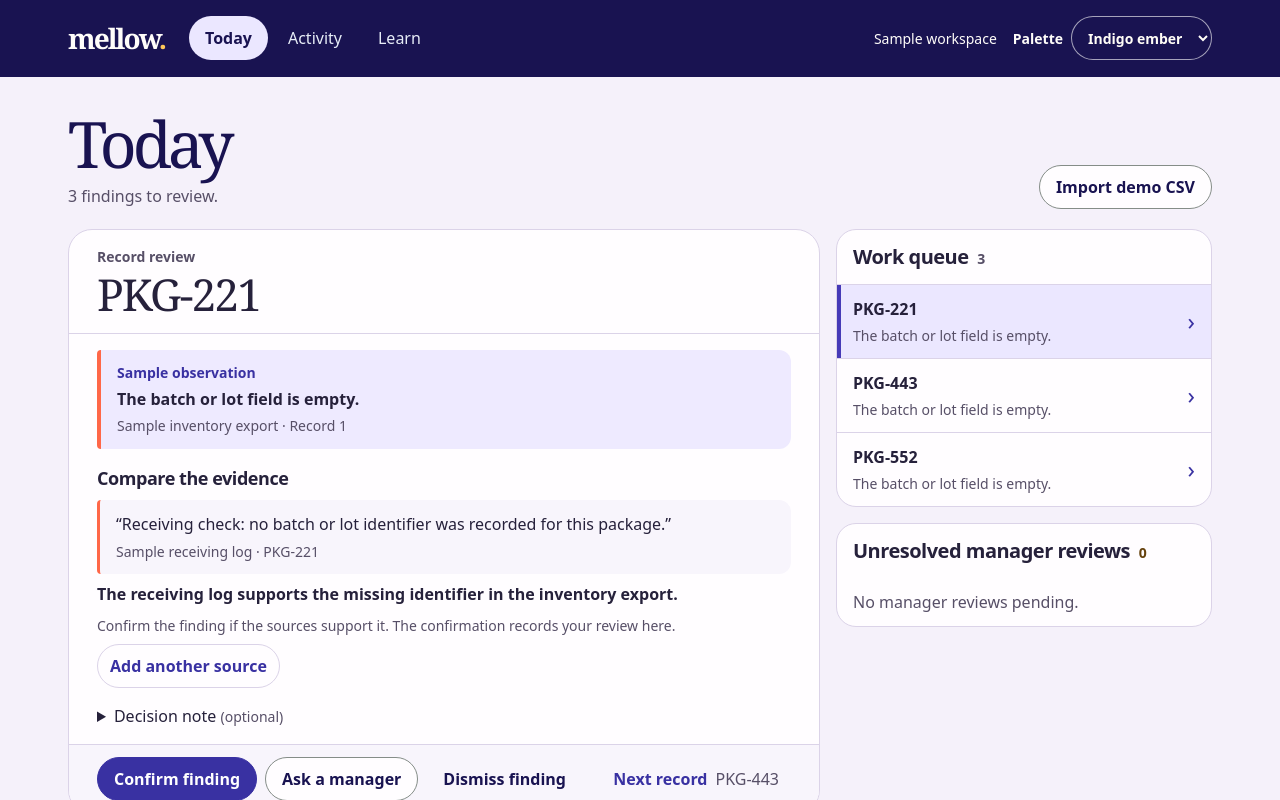
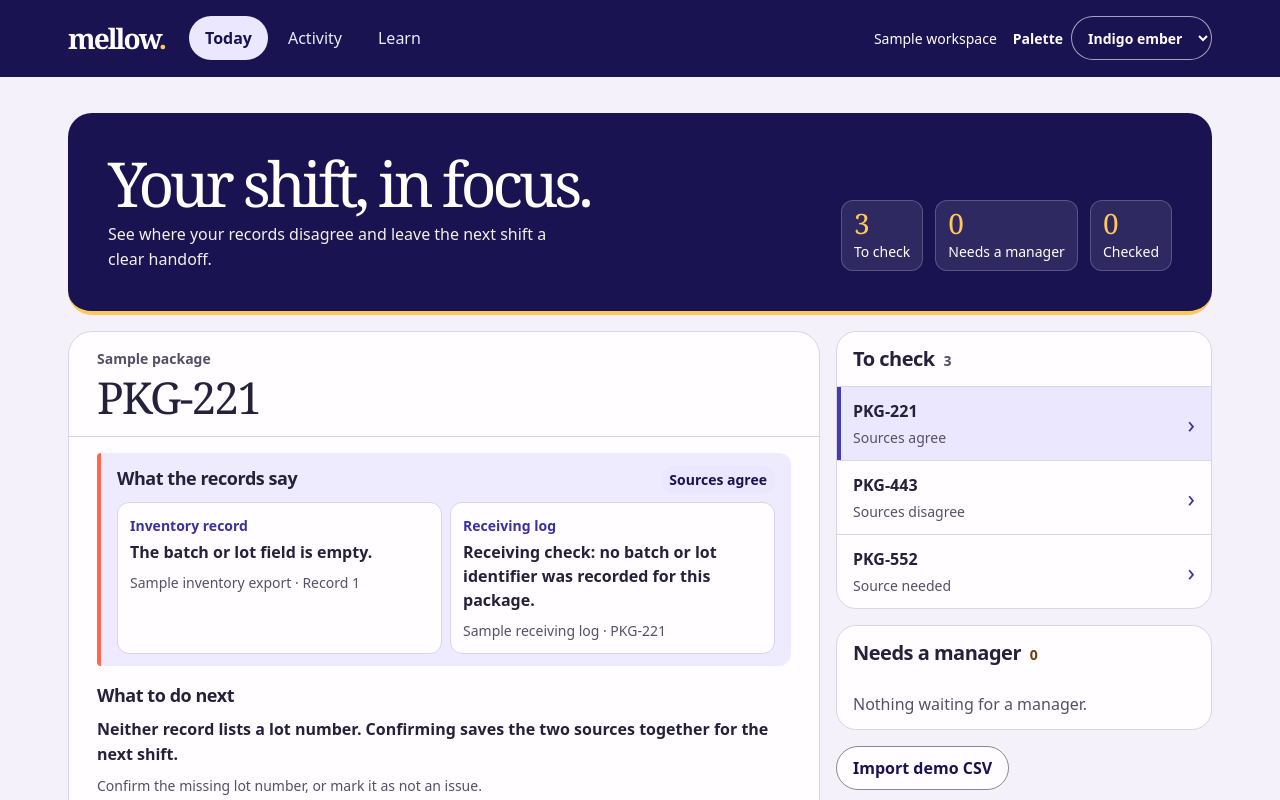
Before and after one commit to mauifrancis-ui/mellow-demo, a React (Vite) app: page / in a window 1280 px wide. Shown: the top 800 px of the page. Built offline with nearby package versions, Linux system fonts and the light colour scheme.

Commit message:
Make Mellow a shift review and handoff workspace

```diff
--- a/src/App.tsx
+++ b/src/App.tsx
@@ -1,7 +1,7 @@
 import { useRef, useState, type ChangeEvent } from "react";
 
 import {
-  emptyDraft, hasEvidence, initial, inspectRow, latestDecisions, nextRecord, parseCsv, prepareReview, readWorkspace, recordDecision, storageKey, workQueue,
+  emptyDraft, hasEvidence, initial, inspectRow, latestDecisions, nextRecord, parseCsv, prepareReview, readWorkspace, recordDecision, shiftHandoff, storageKey, workQueue,
   type Decision, type Draft, type Task, type Workspace,
 } from "./workspace";
 
@@ -39,15 +39,25 @@ function DecisionNote({ note, onChange }: { note: string; onChange: (note: strin
   );
 }
 
-function RecordContext({ task, pending }: { task: Task; pending: boolean }) {
-  return (
-    <div className="record-insight">
-      <div className="insight-label">{task.sample ? "Sample observation" : "CSV observation"}</div>
-      <strong>{task.observation}</strong>
-      <p>{task.source} · Record {task.line}</p>
-      {pending && <p className="pending-review">Manager review pending</p>}
+function SourceComparison({ task, review }: { task: Task; review: ReturnType<typeof prepareReview> }) {
+  return <section className="record-insight comparison" aria-label="What the records say">
+    <div className="comparison-heading">
+      <h3>What the records say</h3>
+      <span className="source-state" data-state={review.state}>{review.state}</span>
     </div>
-  );
+    <div className="comparison-grid">
+      <div className="comparison-source">
+        <span>{task.sample ? "Inventory record" : "Imported record"}</span>
+        <strong>{task.observation}</strong>
+        <small>{task.source} · Record {task.line}</small>
+      </div>
+      <div className="comparison-source">
+        <span>{review.source ? "Receiving log" : "Second source"}</span>
+        <strong>{review.source ? review.source.excerpt : "Nothing linked yet"}</strong>
+        {review.source && <small>{review.source.reference}</small>}
+      </div>
+    </div>
+  </section>;
 }
 
 export default function App() {
@@ -60,14 +70,17 @@ export default function App() {
   const [editRecordId, setEditRecordId] = useState("");
   const [status, setStatus] = useState("");
   const [error, setError] = useState("");
+  const [handoffStatus, setHandoffStatus] = useState("");
   const [query, setQuery] = useState("");
   const [importing, setImporting] = useState(false);
   const editor = useRef<HTMLHeadingElement>(null);
   const evidenceInput = useRef<HTMLInputElement>(null);
   const feedback = useRef<HTMLParagraphElement>(null);
   const latest = latestDecisions(workspace.history);
-  const manager = workspace.tasks.filter((task) => latest.get(task.id) === "Manager review requested");
+  const handoff = shiftHandoff(workspace);
+  const manager = handoff.map(({ task }) => task);
   const queue = workQueue(workspace);
+  const reviewedCount = workspace.tasks.length - queue.length - manager.length;
   const active = [...queue, ...manager].find((task) => task.id === activeId) ?? queue[0];
   const following = active && nextRecord(workspace.tasks, queue, active.id);
   const draft = active ? workspace.drafts[active.id] ?? emptyDraft : emptyDraft;
@@ -152,7 +165,9 @@ export default function App() {
       return next;
     });
     if (saved && changed) {
-      setStatus(`${decision === "Approved" ? "Finding confirmed" : decision}: ${task.record}. Saved on this device.`);
+      const result = decision === "Approved" ? "Issue confirmed" : decision === "Manager review requested" ? "Added to manager handoff" : decision === "Dismissed" ? "Marked not an issue" : "Reopened";
+      setStatus(`${task.record} · ${result}. Saved on this device.`);
+      setHandoffStatus("");
       if (decision === "Reopened") {
         requestAnimationFrame(() => feedback.current?.focus());
       } else {
@@ -174,7 +189,7 @@ export default function App() {
     return tasks.map((task) => (
       <li key={task.id}>
         <button className="queue-row" aria-current={tab === "Today" && active?.id === task.id ? "true" : undefined} onClick={() => openTask(task)}>
-          <span><strong>{task.record}</strong><small>{task.observation}</small></span>
+          <span><strong>{task.record}</strong><small>{latest.get(task.id) === "Manager review requested" ? "Needs a manager" : prepareReview(task).state}</small></span>
           <span className="chevron" aria-hidden="true">›</span>
         </button>
       </li>
@@ -182,9 +197,19 @@ export default function App() {
   }
 
   const managerPanel = <section className="panel manager-panel" aria-labelledby="manager-title">
-    <h2 id="manager-title">Unresolved manager reviews <span>{manager.length}</span></h2>
-    {manager.length ? <ul>{taskRows(manager)}</ul> : <p className="empty">No manager reviews pending.</p>}
+    <h2 id="manager-title">Needs a manager <span>{manager.length}</span></h2>
+    {manager.length ? <ul>{taskRows(manager)}</ul> : <p className="empty">Nothing waiting for a manager.</p>}
   </section>;
+
+  async function copyHandoff() {
+    const content = ["Mellow shift handoff · Sample workspace", ...handoff.map(({ text }) => text)].join("\n\n");
+    try {
+      await navigator.clipboard.writeText(content);
+      setHandoffStatus("Handoff copied.");
+    } catch {
+      setHandoffStatus("Couldn’t copy. Select the handoff text below.");
+    }
+  }
 
   function changePalette(value: Palette) {
     setPalette(value);
@@ -209,9 +234,15 @@ export default function App() {
         </div>
       </div></header>
       <main className="page">
-        <header className="page-header">
-          <div><h1>{tab}</h1><p>{tab === "Today" ? (queue.length === 1 ? "One finding needs your judgment." : `${queue.length} findings to review.`) : tab === "Activity" ? "Review decisions saved on this device." : "Find official starting points for your research."}</p></div>
-          {tab === "Today" && <label className="upload">Import demo CSV<input type="file" accept=".csv,text/csv" onChange={importCsv} disabled={importing} /></label>}
+        <header className={tab === "Today" ? "shift-header" : "page-header"}>
+          <div><h1>{tab === "Today" ? "Your shift, in focus." : tab}</h1><p>{tab === "Today" ? "See where your records disagree and leave the next shift a clear handoff." : tab === "Activity" ? "See what was decided and what still needs a manager." : "A field guide for the dispensary floor."}</p></div>
+          {tab === "Today" && <>
+            <dl className="shift-counts">
+              <div><dt>To check</dt><dd>{queue.length}</dd></div>
+              <div><dt>Needs a manager</dt><dd>{manager.length}</dd></div>
+              <div><dt>Checked</dt><dd>{reviewedCount}</dd></div>
+            </dl>
+          </>}
         </header>
         {tab !== "Today" && <p className="feedback" ref={feedback} role="status" tabIndex={-1}>{status}</p>}
         {tab !== "Today" && error && <p className="error" role="alert">{error}</p>}
@@ -219,24 +250,20 @@ export default function App() {
           <section className="primary" aria-labelledby="task-title">
             <div className="review-heading">
               <div key={active?.id} className="record-identity">
-                <p className="eyebrow">{active ? "Record review" : "Work queue"}</p>
-                <h2 id="task-title" tabIndex={-1} ref={editor} aria-describedby={status ? "review-feedback" : undefined}>{active?.record ?? "Queue clear"}</h2>
+                <p className="eyebrow">{active ? (active.sample ? "Sample package" : "Imported record") : "Shift review"}</p>
+                <h2 id="task-title" tabIndex={-1} ref={editor} aria-describedby={status ? "review-feedback" : undefined}>{active?.record ?? "You’re caught up"}</h2>
               </div>
               <a className="queue-link" href="#work-queue">View queue</a>
             </div>
             <p className="feedback review-feedback" id="review-feedback" role="status">{status}</p>
             {error && <p className="error review-feedback" role="alert">{error}</p>}
             {active && review ? <>
-              <RecordContext key={active.id} task={active} pending={latest.get(active.id) === "Manager review requested"} />
+              <SourceComparison key={active.id} task={active} review={review} />
               <div className="evidence">
                 <div className="evidence-header">
-                  <h3>{review.source ? "Compare the evidence" : "Supporting evidence needed"}</h3>
+                  <h3>What to do next</h3>
                   {hasDraft && <span className="draft-label">{error ? "Draft on this page" : "Draft on this device"}</span>}
                 </div>
-                {review.source && <blockquote className="source-quote">
-                  <p>“{review.source.excerpt}”</p>
-                  <footer>{review.source.reference}</footer>
-                </blockquote>}
                 <p className="review-summary">{review.summary}</p>
                 <p id="evidence-help" className="evidence-status">{review.nextStep}</p>
                 {editing ? <div className="evidence-fields">
@@ -251,27 +278,42 @@ export default function App() {
               </div>
               <div className="decision-footer">
                 <div className="actions">
-                  {(editing || canApprove) && <button className="solid" aria-describedby="evidence-help" disabled={!canApprove} onClick={() => decide(active, "Approved")}>Confirm finding</button>}
-                  <button className={!canApprove && !editing ? "solid" : ""} disabled={latest.get(active.id) === "Manager review requested"} onClick={() => decide(active, "Manager review requested")}>Ask a manager</button>
-                  <button className="quiet" onClick={() => decide(active, "Dismissed")}>Dismiss finding</button>
+                  {(editing || canApprove) && <button className="solid" aria-describedby="evidence-help" disabled={!canApprove} onClick={() => decide(active, "Approved")}>Confirm issue</button>}
+                  <button className={!canApprove && !editing ? "solid" : ""} disabled={latest.get(active.id) === "Manager review requested"} onClick={() => decide(active, "Manager review requested")}>Leave for manager</button>
+                  <button className="quiet" onClick={() => decide(active, "Dismissed")}>Not an issue</button>
                 </div>
                 {following && <button className="next-record" onClick={() => openTask(following)}>Next record <span className="next-id">{following.record}</span></button>}
               </div>
-            </> : <p className="completion">{manager.length ? "Pending manager reviews are still available in the queue." : "Import a CSV to add records, or reopen a decision from Activity."}</p>}
+            </> : <div className="completion">
+              <p>{manager.length ? "Your checks are done. The next shift can see what still needs a manager." : "Everything in the queue has been checked. Your decisions are saved in Activity."}</p>
+              <button className="manual-evidence" onClick={() => setTab("Activity")}>{manager.length ? "Open shift handoff" : "See what was checked"}</button>
+            </div>}
           </section>
           <aside className="queue-rail" aria-label="Record queues">
             <section className="panel" id="work-queue" tabIndex={-1} aria-labelledby="queue-title">
-              <h2 id="queue-title">Work queue <span>{queue.length}</span></h2>
+              <h2 id="queue-title">To check <span>{queue.length}</span></h2>
               {queue.length ? <ul>{taskRows(queue)}</ul> : <p className="empty">No records awaiting review.</p>}
             </section>
             {managerPanel}
+            <label className="upload import-queue">Import demo CSV<input type="file" accept=".csv,text/csv" onChange={importCsv} disabled={importing} /></label>
           </aside>
         </div>}
-        {tab === "Activity" && managerPanel}
+        {tab === "Activity" && <section className="panel handoff" aria-labelledby="handoff-title">
+          <div className="handoff-header">
+            <div><h2 id="handoff-title">Shift handoff</h2><p>Give the next person the record, the gap, and the source.</p></div>
+            {handoff.length > 0 && <button className="manual-evidence" onClick={() => void copyHandoff()}>Copy handoff</button>}
+          </div>
+          <p className="handoff-status" role="status">{handoffStatus}</p>
+          {handoff.length ? <ul>{handoff.map(({ task, summary, text }) => <li className="handoff-record" key={task.id}>
+            <strong>{task.record}</strong><p>{summary}</p>
+            <details><summary>View handoff text</summary><pre>{text}</pre></details>
+            <button className="manual-evidence" onClick={() => openTask(task)}>Open {task.record}</button>
+          </li>)}</ul> : <p className="empty">Nothing waiting for a manager.</p>}
+        </section>}
         {tab === "Activity" && <section className="panel"><h2>Decision history</h2>
           {workspace.history.length ? <ul>{workspace.history.map((entry) => (
             <li className="activity-row" key={entry.id}>
-              <div><strong>{entry.task.record} · {entry.decision === "Approved" ? "Finding confirmed" : entry.decision}</strong><small><time dateTime={entry.at}>{new Date(entry.at).toLocaleString()}</time> · {entry.task.source}</small>
+              <div><strong>{entry.task.record} · {entry.decision === "Approved" ? "Issue confirmed" : entry.decision === "Manager review requested" ? "Needs a manager" : entry.decision === "Dismissed" ? "Not an issue" : entry.decision}</strong><small><time dateTime={entry.at}>{new Date(entry.at).toLocaleString()}</time> · {entry.task.source}</small>
                 {(entry.evidence.reference || entry.comparedSource) && <details>
                   <summary>Evidence reviewed</summary>
                   {entry.comparedSource && entry.comparedSource.reference !== entry.evidence.reference &&
@@ -286,6 +328,14 @@ export default function App() {
             </li>
           ))}</ul> : <p className="empty">No decisions recorded yet.</p>}
         </section>}
+        {tab === "Learn" && <section className="panel field-guide" aria-labelledby="guide-title">
+          <h2 id="guide-title">From receiving to the shelf</h2>
+          <div className="guide-grid">
+            <article><h3>Lot or batch number</h3><p>The identifier that helps you trace a product to the group it came from. Compare what’s on the label with what’s in your records.</p></article>
+            <article><h3>Receiving log</h3><p>The record of what showed up and what staff saw when it arrived. It gives the next person a place to start when inventory looks wrong.</p></article>
+            <article><h3>Shift handoff</h3><p>Leave the package ID, what disagrees, and where to check next. Keep the original source with the note.</p></article>
+          </div>
+        </section>}
         {tab === "Learn" && <section className="panel learn">
           <p>Effective dates and license applicability have yet to be verified. Use the issuing authority’s current materials to confirm what applies.</p>
           <label>Search references<input type="search" className="search" value={query} onChange={(event) => setQuery(event.target.value)} /></label>
--- a/src/styles.css
+++ b/src/styles.css
@@ -207,3 +207,31 @@ small { display: block; margin-top: 4px; font-size: 14px; }
   border-radius: var(--pill); color: var(--accent); font-weight: 650;
 }
 .manual-evidence:hover { background: var(--selected); }
+
+.shift-header {
+  display: flex; flex-wrap: wrap; align-items: end; justify-content: space-between; gap: 16px 28px;
+  background: var(--mast); color: #fffdf7; padding: clamp(20px, 4vw, 40px);
+  border-radius: 24px; border-bottom: 4px solid var(--signature);
+}
+.shift-header h1 { color: inherit; max-width: 16ch; font-size: clamp(36px, 6vw, 62px); }
+.shift-header p { margin-top: 8px; max-width: 52ch; color: #f4f0e8; }
+.shift-counts { display: flex; flex-wrap: wrap; gap: 8px 12px; align-items: stretch; }
+.shift-counts div { display: flex; flex-direction: column-reverse; align-items: start; gap: 4px; padding: 8px 12px; background: #ffffff18; border: 1px solid #ffffff35; border-radius: 12px; }
+.shift-counts dt { font-size: 14px; }
+.shift-counts dd { margin: 0; font: 400 28px/1 Georgia, serif; color: var(--signature); }
+.comparison { display: grid; gap: 8px; }
+.comparison-heading, .handoff-header { display: flex; flex-wrap: wrap; align-items: baseline; justify-content: space-between; gap: 8px; }
+.comparison-grid, .guide-grid { display: grid; grid-template-columns: repeat(auto-fit, minmax(min(100%, 192px), 1fr)); gap: 8px; }
+.comparison-source, .guide-grid article { display: grid; align-content: start; gap: 4px; background: var(--surface); border: 1px solid var(--line); padding: 12px; border-radius: 12px; }
+.comparison-source > span { font-size: 14px; color: var(--accent); font-weight: 700; }
+.source-state { background: var(--selected); color: var(--deep); border-radius: var(--pill); padding: 4px 8px; font-size: 14px; font-weight: 700; }
+.source-state[data-state="Sources disagree"], .source-state[data-state="Source needed"] { background: #fff0ce; color: #65420d; }
+.import-queue { justify-self: start; }
+.completion .manual-evidence { margin-top: 12px; }
+.handoff-header, .handoff-record, .guide-grid { padding: 12px 16px; }
+.handoff-header h2 { padding: 0; }
+.handoff-header p, .handoff-record p, .guide-grid p { color: var(--muted); }
+.handoff-status { margin: 0 16px 8px; }
+.handoff-status:empty { margin-bottom: 0; }
+.handoff-record { display: grid; gap: 8px; }
+.handoff-record pre { white-space: pre-wrap; overflow-wrap: anywhere; padding: 8px; background: var(--subtle-surface); }
--- a/src/workspace.ts
+++ b/src/workspace.ts
@@ -128,23 +128,52 @@ export function prepareReview(task: Task) {
   if (source && task.id === "PKG-221") {
     return {
       source,
+      state: "Sources agree",
       evidence: { ...source, note: "" },
-      summary: "The receiving log supports the missing identifier in the inventory export.",
-      nextStep: "Confirm the finding if the sources support it. The confirmation records your review here.",
+      summary: "Neither record lists a lot number. Confirming saves the two sources together for the next shift.",
+      nextStep: "Confirm the missing lot number, or mark it as not an issue.",
+      handoffNext: "Check the physical package label for a lot number.",
     };
   }
   if (source) {
     return {
       source,
+      state: "Sources disagree",
       evidence: undefined,
-      summary: "The export is blank, but the receiving log says an identifier was present.",
-      nextStep: "Ask a manager to reconcile the two sources, or add evidence that resolves the conflict.",
+      summary: "The export is blank, but receiving saw a lot number on the label. The original label is the next place to check.",
+      nextStep: "Leave this for a manager to check, or add a source that explains the difference.",
+      handoffNext: "Compare the original package label with the receiving log and the inventory record.",
     };
   }
   return {
     source: undefined,
+    state: "Source needed",
     evidence: undefined,
-    summary: "No supporting record is linked to this observation.",
-    nextStep: "Ask a manager to investigate, or add evidence if you have a source.",
+    summary: task.sample
+      ? "Only the inventory record is available. A blank export field can’t tell you what was on the label."
+      : "The import shows what was in the file. A second source can help you decide what happened.",
+    nextStep: "Leave it for a manager, or add a record that backs up what you found.",
+    handoffNext: "Find a supporting record for this item and compare it with the import.",
   };
 }
+
+
+export function shiftHandoff(workspace: Workspace) {
+  const states = latestDecisions(workspace.history);
+  return workspace.tasks.flatMap((task) => {
+    if (states.get(task.id) !== "Manager review requested") return [];
+    const entry = workspace.history.find((item) => item.task.id === task.id
+      && item.decision === "Manager review requested");
+    const review = prepareReview(task);
+    const parts = [
+      `${task.record} · Needs a manager`,
+      `${task.observation} (${task.source} · Record ${task.line})`,
+      review.summary,
+      `Next check: ${review.handoffNext}`,
+      entry?.comparedSource && `${entry.comparedSource.reference}: ${entry.comparedSource.excerpt}`,
+      entry?.evidence.reference && `${entry.evidence.reference}: ${entry.evidence.excerpt}`,
+      entry?.evidence.note && `Note: ${entry.evidence.note}`,
+    ];
+    return [{ task, summary: review.summary, text: parts.filter(Boolean).join("\n") }];
+  });
+}
```
Also changed, not shown: 2 other files (tests, documents, lock files or other folders).
